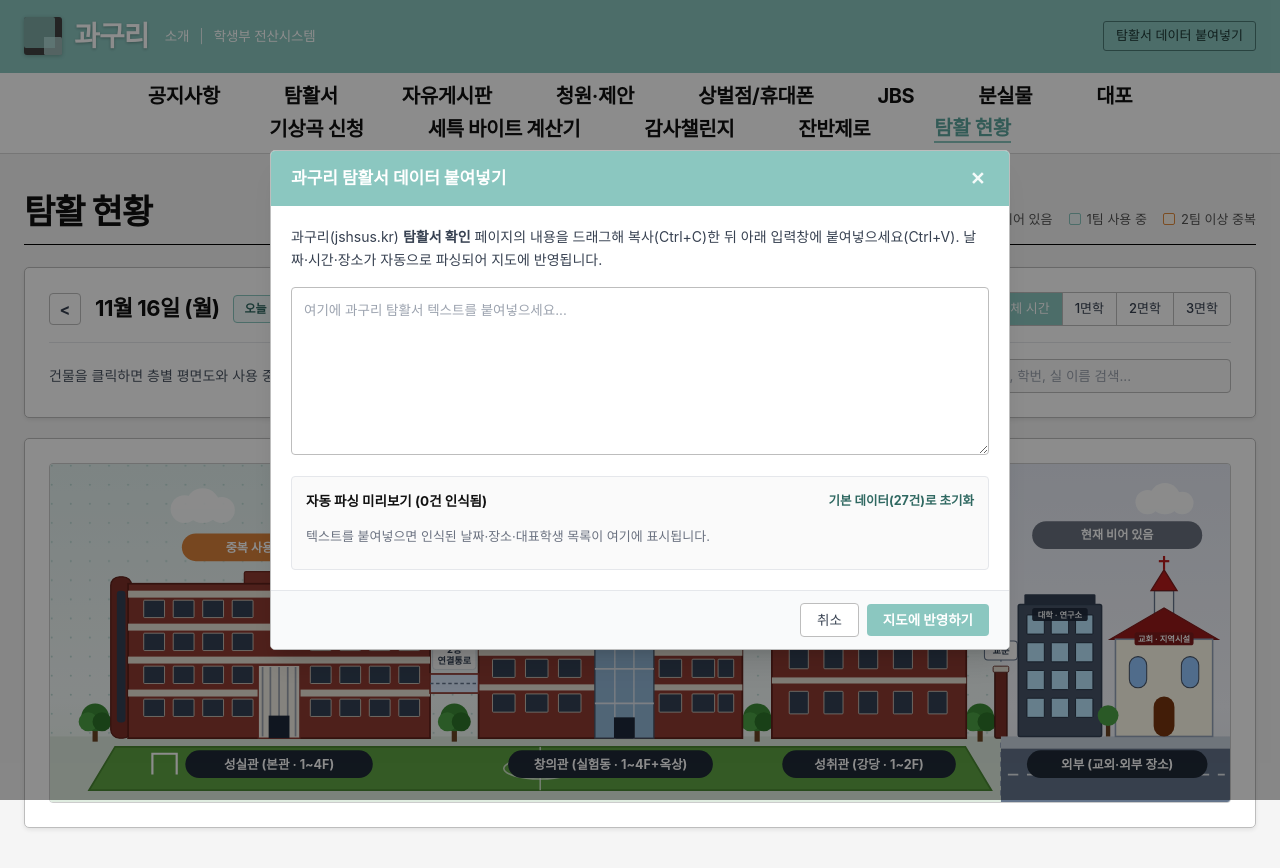
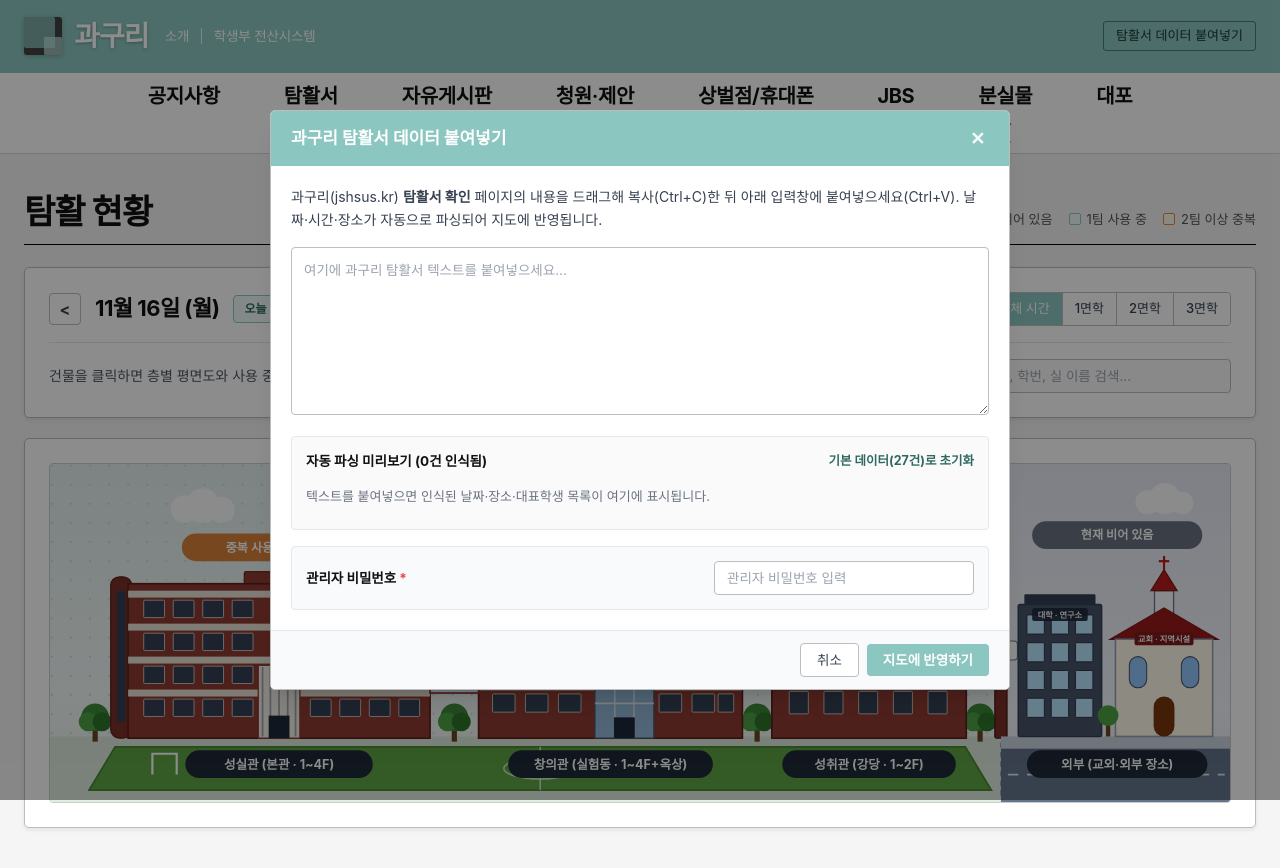
Before and after one commit to dudasaja/gwaguri-tamhwal, a React (Vite) app: page / in a window 1280 px wide. Both pictures are taken after a click on the button "탐활서 데이터 붙여넣기". Shown: the top 868 px of the page. Built offline with nearby package versions, Linux system fonts and the light colour scheme.

Commit message:
Update App.jsx

```diff
--- a/src/App.jsx
+++ b/src/App.jsx
@@ -792,6 +792,7 @@ const DEFAULT_RECORDS = RAW_DEFAULT_RECORDS.map((rec) => ({
 }));
 
 const STORAGE_KEY = 'gwaguri_tamhwal_records_v4';
+const ADMIN_PASSWORD = '12031213';
 
 /**
  * ============================================================================
@@ -1098,8 +1099,24 @@ export default function App() {
   const [isPasteModalOpen, setIsPasteModalOpen] = useState(false);
   const [pasteText, setPasteText] = useState('');
   const [pasteStatus, setPasteStatus] = useState(null);
+  const [adminPassword, setAdminPassword] = useState('');
+  const [adminPasswordError, setAdminPasswordError] = useState(false);
   const [isExternalModalOpen, setIsExternalModalOpen] = useState(false);
   const [toastMsg, setToastMsg] = useState('');
+
+  const openPasteModal = () => {
+    setPasteStatus(null);
+    setAdminPassword('');
+    setAdminPasswordError(false);
+    setIsPasteModalOpen(true);
+  };
+
+  const closePasteModal = () => {
+    setIsPasteModalOpen(false);
+    setAdminPassword('');
+    setAdminPasswordError(false);
+    setPasteStatus(null);
+  };
 
   const showToast = (msg) => {
     setToastMsg(msg);
@@ -1292,6 +1309,10 @@ export default function App() {
   const previewParsed = useMemo(() => parseGwaguriText(pasteText), [pasteText]);
 
   const handleApplyPastedData = () => {
+    if (adminPassword !== ADMIN_PASSWORD) {
+      setAdminPasswordError(true);
+      return;
+    }
     if (previewParsed.length === 0) {
       setPasteStatus('인식된 탐활 내역이 없습니다. 과구리 화면의 텍스트를 그대로 복사해 붙여넣어 주세요.');
       return;
@@ -1299,18 +1320,20 @@ export default function App() {
     setRecords(previewParsed);
     const firstDate = previewParsed[0].date;
     if (firstDate) setSelectedDate(firstDate);
-    setIsPasteModalOpen(false);
     setPasteText('');
-    setPasteStatus(null);
+    closePasteModal();
     showToast(`탐활 데이터 ${previewParsed.length}건이 지도에 반영되었습니다.`);
   };
 
   const handleResetDefaultData = () => {
+    if (adminPassword !== ADMIN_PASSWORD) {
+      setAdminPasswordError(true);
+      return;
+    }
     setRecords(DEFAULT_RECORDS);
     setSelectedDate(todayStr);
-    setIsPasteModalOpen(false);
     setPasteText('');
-    setPasteStatus(null);
+    closePasteModal();
     showToast('기본 과구리 탐활 데이터 27건으로 복원되었습니다.');
   };
 
@@ -1484,10 +1507,7 @@ export default function App() {
           {/* 우측: 공식 과구리 헤더 버튼 스타일 */}
           <button
             type="button"
-            onClick={() => {
-              setPasteStatus(null);
-              setIsPasteModalOpen(true);
-            }}
+            onClick={openPasteModal}
             className="border border-[#4c7a75] bg-transparent hover:bg-white/15 text-[#1e3835] rounded-[3px] px-3 py-1 text-[13px] font-normal transition-colors whitespace-nowrap shrink-0"
           >
             탐활서 데이터 붙여넣기
@@ -1516,8 +1536,7 @@ export default function App() {
                 type="button"
                 onClick={() => {
                   if (menu === '탐활서') {
-                    setPasteStatus(null);
-                    setIsPasteModalOpen(true);
+                    openPasteModal();
                   } else {
                     showToast(`'${menu}' 메뉴는 기존 과구리(jshsus.kr)에서 제공됩니다.`);
                   }
@@ -2876,7 +2895,7 @@ export default function App() {
               </h3>
               <button
                 type="button"
-                onClick={() => setIsPasteModalOpen(false)}
+                onClick={closePasteModal}
                 className="text-white/90 hover:text-white text-[18px] font-bold px-1"
               >
                 ✕
@@ -2969,12 +2988,51 @@ export default function App() {
                   </div>
                 )}
               </div>
+
+              {/* 관리자 비밀번호 입력 영역 */}
+              <div className="border border-[#e5e7eb] rounded-[4px] bg-[#f9fafb] p-3.5">
+                <div className="flex flex-col sm:flex-row sm:items-center justify-between gap-2">
+                  <label
+                    htmlFor="admin-password-input"
+                    className="text-[13.5px] font-bold text-[#111111] shrink-0"
+                  >
+                    관리자 비밀번호 <span className="text-red-500">*</span>
+                  </label>
+                  <input
+                    id="admin-password-input"
+                    type="password"
+                    value={adminPassword}
+                    onChange={(e) => {
+                      setAdminPassword(e.target.value);
+                      if (adminPasswordError) setAdminPasswordError(false);
+                    }}
+                    onKeyDown={(e) => {
+                      if (e.key === 'Enter') {
+                        e.preventDefault();
+                        handleApplyPastedData();
+                      }
+                    }}
+                    placeholder="관리자 비밀번호 입력"
+                    autoComplete="off"
+                    className={`w-full sm:w-[260px] px-3 py-1.5 rounded-[4px] border text-[13.5px] focus:outline-none transition-colors ${
+                      adminPasswordError
+                        ? 'border-red-500 bg-red-50 text-[#111111] focus:border-red-500'
+                        : 'border-[#bdbdbd] bg-white text-[#111111] focus:border-[#8bc7c0]'
+                    }`}
+                  />
+                </div>
+                {adminPasswordError && (
+                  <p className="mt-2 text-[12.5px] font-bold text-red-600">
+                    관리자 비밀번호가 올바르지 않습니다.
+                  </p>
+                )}
+              </div>
             </div>
 
             <div className="px-5 py-3 bg-[#f9fafb] border-t border-[#e5e7eb] flex items-center justify-end gap-2 rounded-b-[4px]">
               <button
                 type="button"
-                onClick={() => setIsPasteModalOpen(false)}
+                onClick={closePasteModal}
                 className="px-4 py-1.5 rounded-[4px] border border-[#bdbdbd] bg-white hover:bg-[#f3f4f6] text-[13.5px] font-medium text-[#374151]"
               >
                 취소
```
